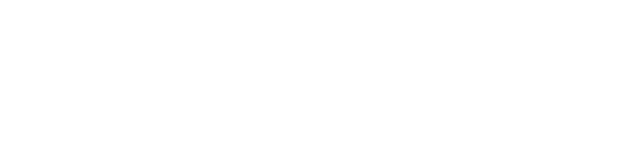
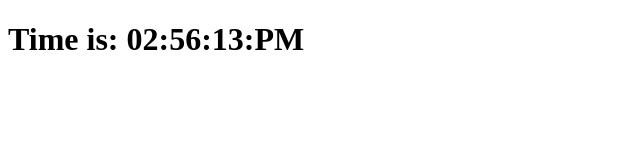
Before and after one commit to marks2508/Ticking-clock, a plain HTML site: page index.html in a window 1280 px wide. Shown: the whole page, without its empty margins (0-640 px from the left). Drawn offline with Linux system fonts and the light colour scheme.

Commit message:
imperative solution for ticking clock

```diff
--- a/app-imperative.js
+++ b/app-imperative.js
@@ -1 +1,56 @@
-console.log('js loaded');
+// Ticking Click: imperatively written
+
+// Log Clock Time every second
+setInterval(logClockTime, 1000);
+
+function logClockTime() {
+  // get time string as civilian timeout
+  var time = getClockTime();
+  // clear the console and log the time
+  // console.clear();
+  // console.log(time);
+
+  // display time in the browser
+  document.getElementById('time').innerHTML = time;
+}
+
+function getClockTime() {
+  // get the current time
+  var date = new Date();
+  var time = '';
+  // serialize clock time
+  var time = {
+    hours: date.getHours(),
+    minutes: date.getMinutes(),
+    seconds: date.getSeconds(),
+    ampm: 'AM'
+  };
+  // convert to civilian time
+  if (time.hours == 12) {
+    time.ampm = 'PM';
+  } else if (time.hours > 12) {
+    time.ampm = 'PM';
+    time.hours -= 12;
+  }
+
+  // prepend a 0 on the hours to make double digits
+  if (time.hours < 10) {
+    time.hours = '0' + time.hours;
+  }
+
+  // prepend a 0 on the minutes to make double digits
+  if (time.minutes < 10) {
+    time.minutes = '0' + time.minutes;
+  }
+
+  // prepend a 0 on the seconds to make double digits
+  if (time.seconds < 10) {
+    time.seconds = '0' + time.seconds;
+  }
+
+  // format the clock time as a string 'hh:mm:ss tt'
+  return time.hours + ':'
+  + time.minutes + ':'
+  + time.seconds + ':'
+  + time.ampm;
+}
--- a/index.html
+++ b/index.html
@@ -4,8 +4,8 @@
     <meta charset="utf-8">
     <title>Basic ticking clock</title>
     <script type="text/javascript" src="./app-imperative.js"></script>
-  </head>
   <body>
-
+    <h1>Time is: <span id="time"></span></h1>
+    <p id="demo"></p>
   </body>
 </html>
```
